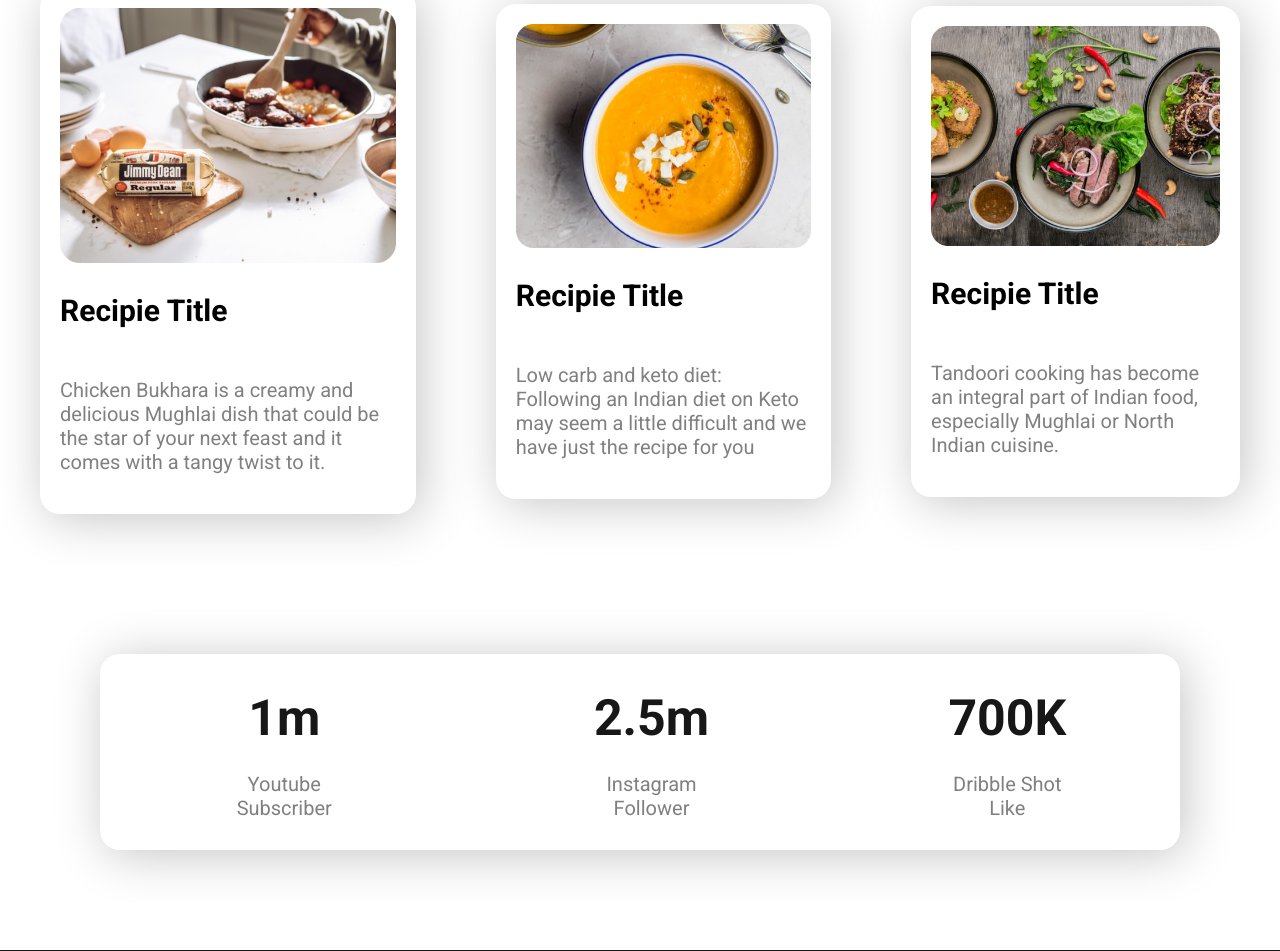
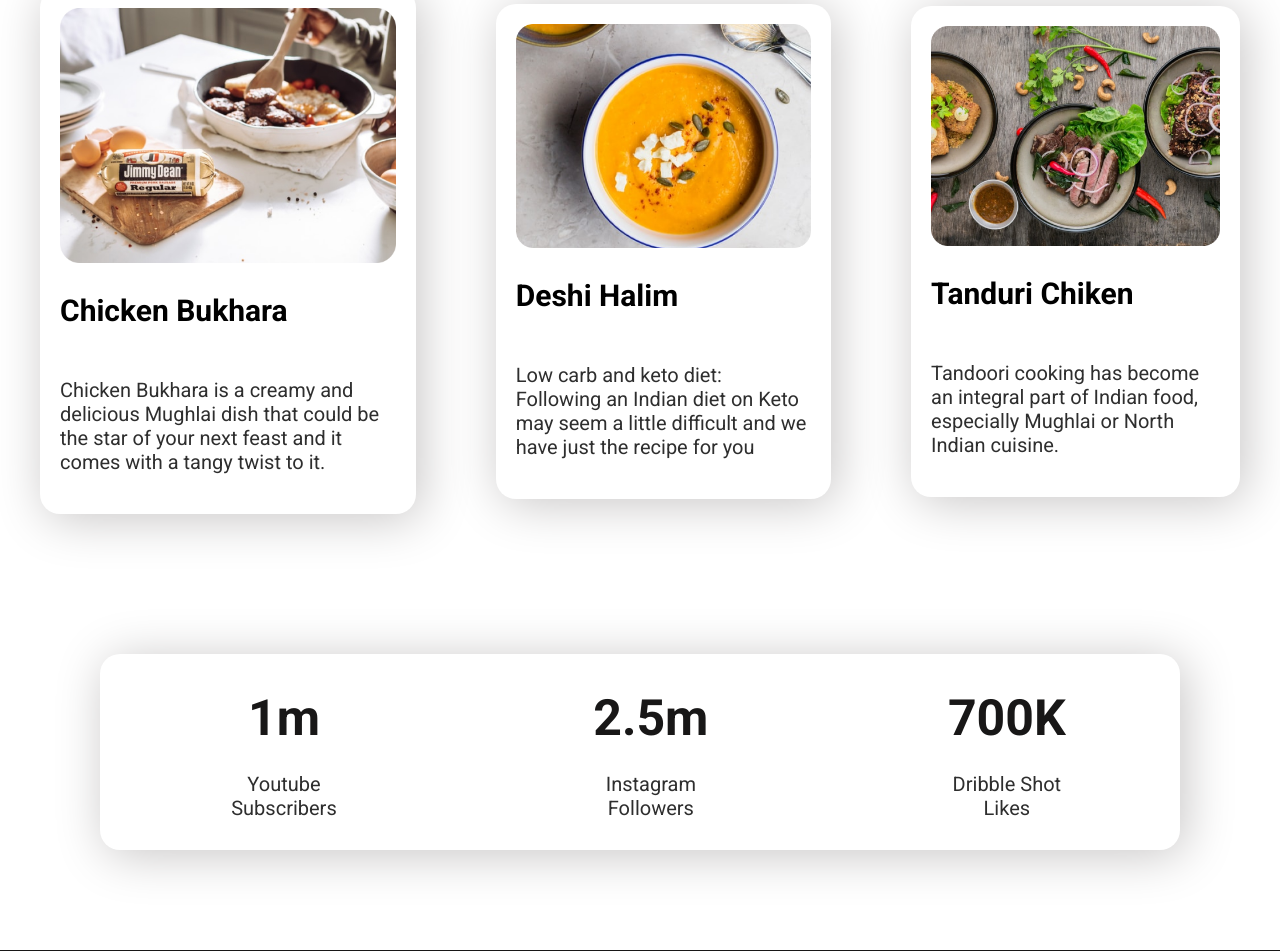
Before and after one commit to Sadman2539/food-network, a plain HTML site: page index.html in a window 1280 px wide. Shown: the part 1529-2480 px from the top of the page. Drawn offline with Linux system fonts and the light colour scheme.

Commit message:
typos corrected

```diff
--- a/index.html
+++ b/index.html
@@ -62,19 +62,19 @@
         <div id="recipie-area">
             <div class="recipie-item">
                 <img src="images/Project Cover.jpg" alt="Food photo">
-                <h3>Recipie Title</h3>
+                <h3>Chicken Bukhara</h3>
                 <p>Chicken Bukhara is a creamy and delicious Mughlai dish that could be the star of your next feast and
                     it comes with a tangy twist to it.</p>
             </div>
             <div class="recipie-item">
                 <img src="images/Project Cover.png" alt="Food photo">
-                <h3>Recipie Title</h3>
+                <h3>Deshi Halim</h3>
                 <p>Low carb and keto diet: Following an Indian diet on Keto may seem a little difficult and we have just
                     the recipe for you</p>
             </div>
             <div class="recipie-item">
                 <img src="images/Project Cover1.jpg" alt="Food photo">
-                <h3>Recipie Title</h3>
+                <h3>Tanduri Chiken</h3>
                 <p>Tandoori cooking has become an integral part of Indian food, especially Mughlai or North Indian
                     cuisine.</p>
             </div>
@@ -83,15 +83,15 @@
     <section id="users-section">
         <div>
             <h1>1m</h1>
-            <p>Youtube Subscriber</p>
+            <p>Youtube Subscribers</p>
         </div>
         <div>
             <h1>2.5m</h1>
-            <p>Instagram Follower</p>
+            <p>Instagram Followers</p>
         </div>
         <div>
             <h1>700K</h1>
-            <p>Dribble Shot Like</p>
+            <p>Dribble Shot Likes</p>
         </div>
     </section>
 
--- a/style.css
+++ b/style.css
@@ -39,7 +39,7 @@ h3{
 }
 p{
     font-size: 20px;
-    color: gray;
+    color: rgb(46, 46, 46);
 }
 .color-text{
     color: rgb(236,146,146);
```
